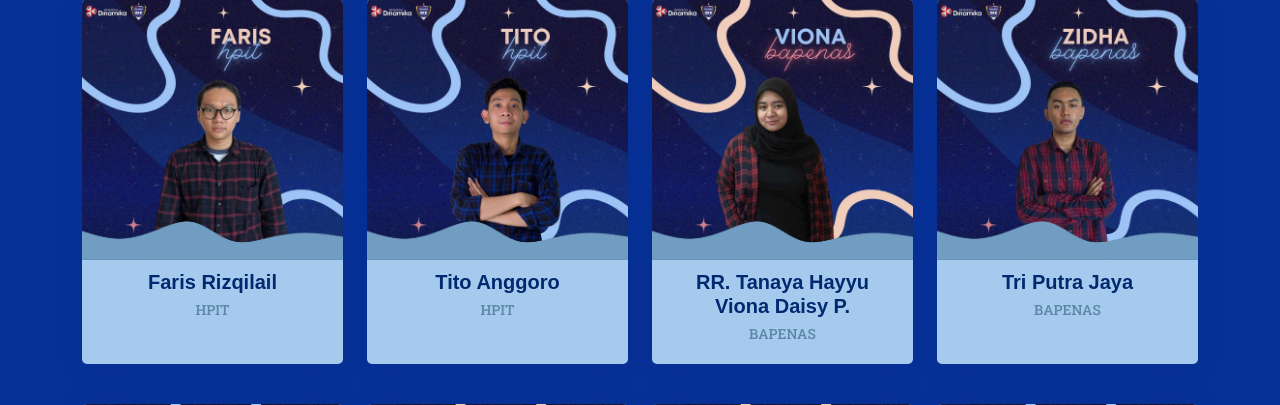
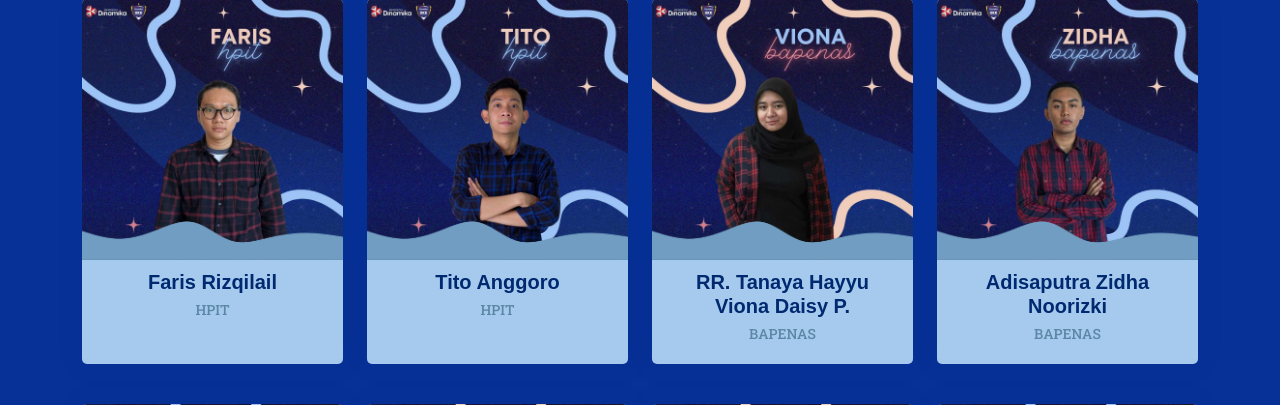
Before and after one commit to farisqlail/okk2021, a Laravel app: page /tentang in a window 1280 px wide. Shown: the part 4192-4597 px from the top of the page. Run offline with Laravel 8, Linux system fonts and the light colour scheme; some libraries are stand-ins or nearby versions.

```diff
--- a/resources/views/tentang.blade.php
+++ b/resources/views/tentang.blade.php
@@ -626,7 +626,7 @@
                                 </div>
                             </div>
                             <div class="member-info">
-                                <h4>Tri Putra Jaya</h4>
+                                <h4>Adisaputra Zidha Noorizki</h4>
                                 <span>BAPENAS</span>
                             </div>
                         </div>
```
